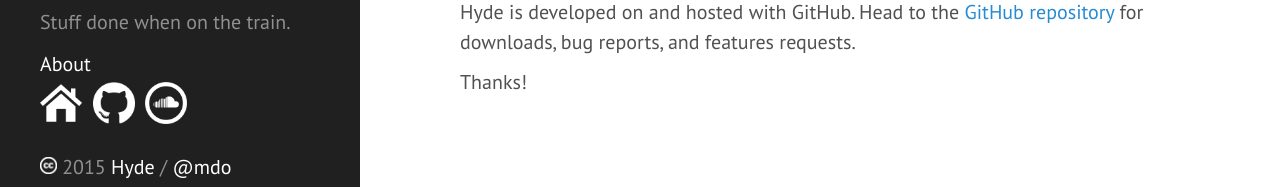
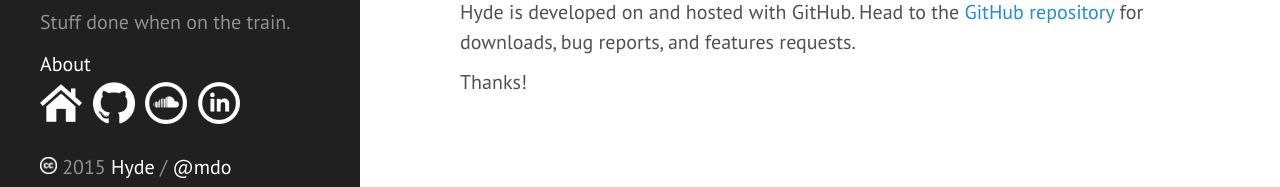
Before and after one commit to the-james-burton/the-james-burton.github.io, a Jekyll site: the page built from index.html, in a window 1280 px wide and 900 px high, scrolled down 510 px. Shown: the part 688-875 px from the top of the window. Built offline with Jekyll 4.4.1, drawn with Linux system fonts in a browser that asks for light colours; Markdown is read by kramdown in place of the engine named in the settings; the list of posts is cut into pages by our own code.

Commit message:
added linkedin url

```diff
--- a/_config.yml
+++ b/_config.yml
@@ -28,5 +28,8 @@ github:
 soundcloud:
   url:            https://soundcloud.com/jimsey
 
+linkedin:
+  url:            https://uk.linkedin.com/in/james-burton-86bb1730
+
 license:
   url:            https://creativecommons.org/licenses/by/4.0
--- a/_includes/sidebar.html
+++ b/_includes/sidebar.html
@@ -32,7 +32,8 @@
       <!-- <span class="sidebar-nav-item">Currently v{{ site.version }}</span> -->
       <a href="{{ site.baseurl }}"><img src="/public/images/home-white.png" width="15%"></img></a>&nbsp;
       <a href="{{ site.github.repo }}"><img src="/public/images/github-white.png" width="15%"></img></a>&nbsp;
-      <a href="{{ site.soundcloud.url }}"><img src="/public/images/soundcloud-white.png" width="15%"></img></a>
+      <a href="{{ site.soundcloud.url }}"><img src="/public/images/soundcloud-white.png" width="15%"></img></a>&nbsp;
+      <a href="{{ site.linkedin.url }}"><img src="/public/images/linkedin-white.png" width="15%"></img></a>
     </nav>
     <p><a href="{{ site.license.url }}"><img src="/public/images/cc-white.png" width="6%"></img></a> {{ site.time | date: '%Y' }} <a href="http://github.com/poole/hyde" target="_blank">Hyde</a> / <a href="https://twitter.com/mdo" target="_blank">@mdo</a></p>
   </div>
```
Also changed, not shown: public/images/linkedin-white.png (added).
